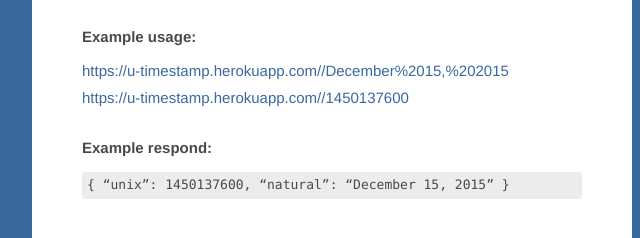
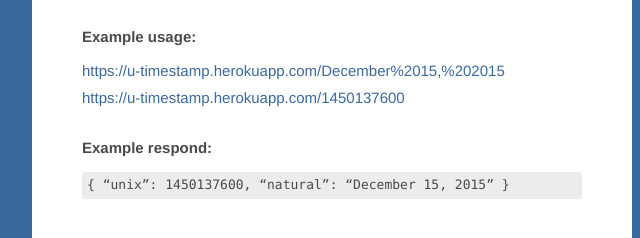
Before and after one commit to Thieurom/fcc-timestamp, a website: page index.html in a window 1280 px wide. Shown: the part 451-689 px from the top of the page, 308-948 px from the left. Drawn offline with Linux system fonts and the light colour scheme.

Commit message:
Fix typos

```diff
--- a/index.html
+++ b/index.html
@@ -33,10 +33,10 @@
                     <h2 class="h2">Example usage:</h2>
                     <ul class="list">
                         <li class="list__item">
-                            <a href="https://u-timestamp.herokuapp.com//December%2015,%202015" class="link" rel="noopener noreferrer" target="_blank">https://u-timestamp.herokuapp.com//December%2015,%202015</a>
+                            <a href="https://u-timestamp.herokuapp.com/December%2015,%202015" class="link" rel="noopener noreferrer" target="_blank">https://u-timestamp.herokuapp.com/December%2015,%202015</a>
                         </li>
                         <li class="list__item">
-                            <a href="https://u-timestamp.herokuapp.com//1450137600" class="link" rel="noopener noreferrer" target="_blank">https://u-timestamp.herokuapp.com//1450137600</a>
+                            <a href="https://u-timestamp.herokuapp.com/1450137600" class="link" rel="noopener noreferrer" target="_blank">https://u-timestamp.herokuapp.com/1450137600</a>
                         </li>
                     </ul>
               </section>
```
